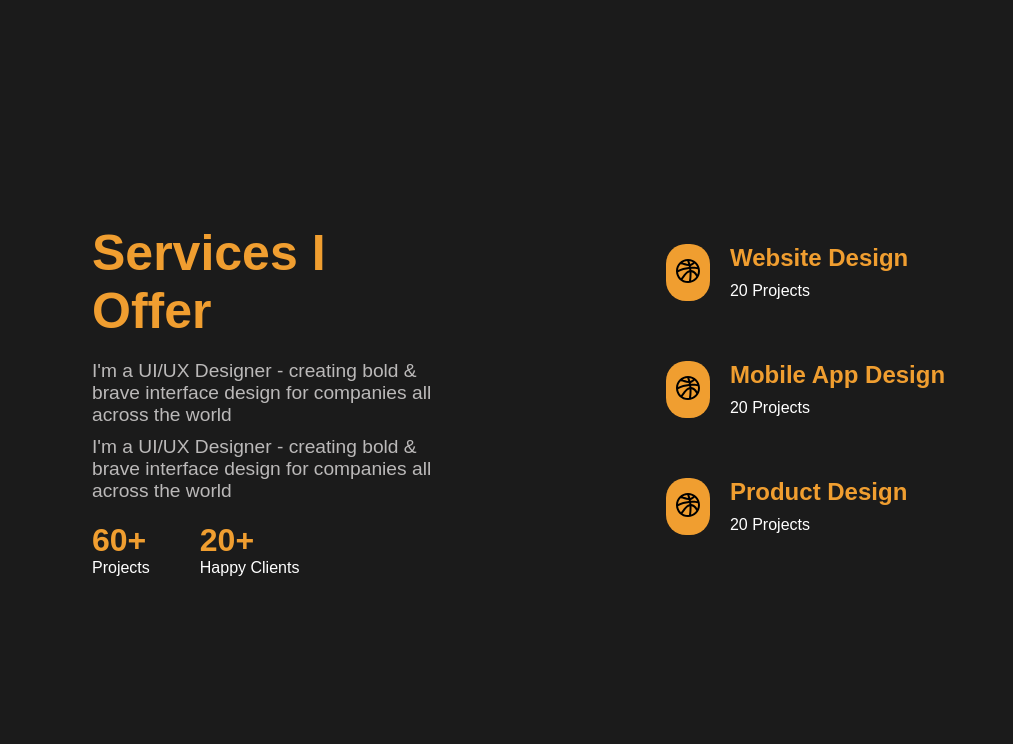
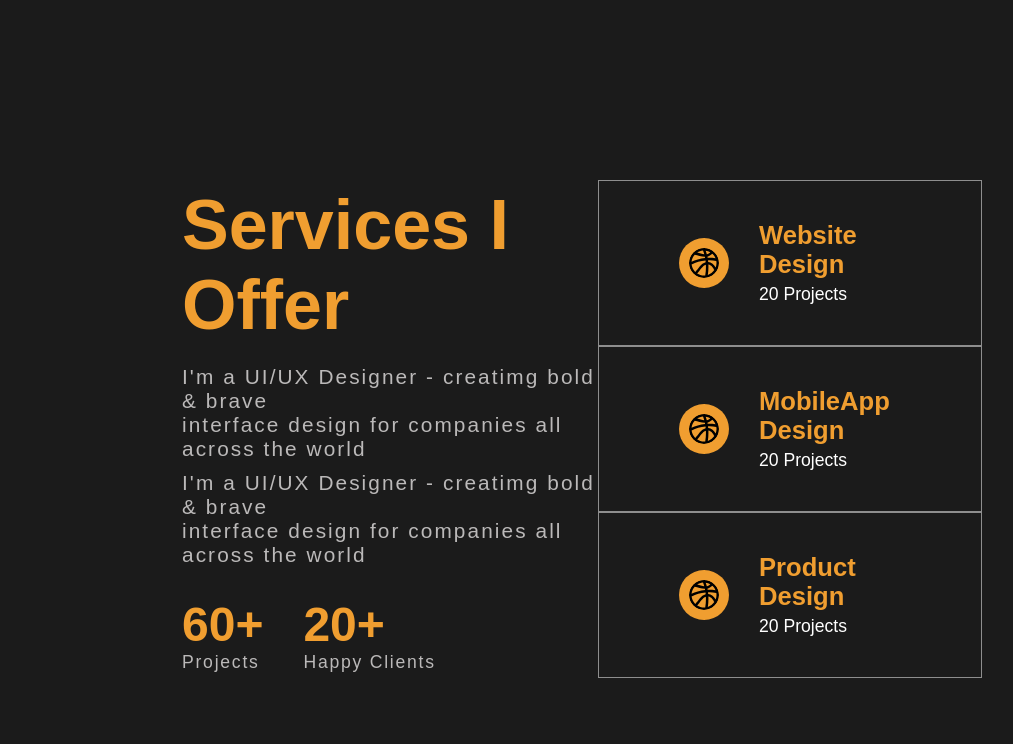
Before and after one commit to santinozc11/Proyecto-web, a plain HTML site: page index.html in a window 1280 px wide. Shown: the part 945-1689 px from the top of the page, without its empty margins (58-1071 px from the left). Drawn offline with Linux system fonts and the light colour scheme.

Commit message:
section services casi terminada

```diff
--- a/css/estilos.css
+++ b/css/estilos.css
@@ -45,9 +45,10 @@ nav a:hover{
     color: rgb(114,114,114);
     border-color:  rgb(240,158,48);
     border-radius: 50px;
-    padding: 10px 50px 10px 40px;
+    padding: 10px 30px 10px 30px;
     cursor: pointer;
     margin-right: 50px;
+    font-size: 1.1em;
 }
 
 .contact-button:hover {
@@ -147,34 +148,38 @@ nav a:hover{
     border-radius: 30px;
 }
 
+
 #services {
-    padding: 150px;
     display: flex;
-    gap: 200px;
-    max-width: 2000px;
-    width: 100%;
+    justify-content: space-between;
+    color: white;
+    padding: 100px 120px;
+    align-items: center;
 }
 
-.services-content{
-    left: -20px;
-    border: white;
+.services-content {
+    margin-left: 120px;
+    max-width: 40%;
+    display: flex;
+    flex-direction: column;
 }
 
 .services-content h1 {
-    font-size: 50px;
+    font-size: 70px;
     margin-bottom: 20px;
     color: rgb(240,158,48);
 }
 
 .services-content p {
+    letter-spacing: 0.1em;
     color: rgb(187, 185, 185);
-    font-size: 1.2rem;
+    font-size: 1.3rem;
     margin-bottom: 10px;
 }
 
 .stats {
     display: flex;
-    gap: 50px;
+    gap: 40px;
     margin-top: 20px;
 }
 
@@ -183,58 +188,60 @@ nav a:hover{
 }
 
 .stats div h3 {
-    font-size: 2rem;
+    font-size: 3rem;
     margin: 0;
-    color: rgb(240,158,48); /* Color del número */
+    color: rgb(240,158,48);
 }
 
 .stats div p {
-    color: white;
-    font-size: 1rem;
+    color:rgb(187, 185, 185);
+    font-size: 1.1rem;
     margin: 0;
 }
 
-/* Lista de servicios */
 .services-list {
+    margin-right: 120px;
     display: flex;
     flex-direction: column;
-    gap: 20px;
-    width: 100%;
 }
 
 .service-item {
+    position: relative;
+    border: 0.5px solid #ffffff81;
     display: flex;
     align-items: center;
-    padding: 20px;
-    border-radius: 10px;
+    padding: 40px 80px;
     transition: transform 0.3s;
 }
 
 .service-item:hover {
-    transform: translateY(-10px);
+    transform: translateX(-30px);
 }
 
-.icon {
+.service-item img {
+    height: 50px;
+    width: 50px;
     background-color: rgb(240,158,48);
-    border-radius: 20px;
-    margin-right: 20px;
+    border-radius: 50%;
     padding: 10px;
-    font-size: 2rem;
-    color: rgb(240,158,48); /* Color del ícono */
+    margin-right: 30px;
 }
 
-.service-info h3 {
-    font-size: 1.5rem;
-    margin-bottom: 10px;
-    color: rgb(240,158,48); /* Color del título del servicio */
+.service-details {
+    display: flex;
+    flex-direction: column;
 }
 
-.service-info p {
-    color: white;
-    font-size: 1rem;
+.service-item h3 {
+    font-size: 1.6rem;
+    margin-bottom: 5px;
+    color: rgb(240,158,48);
+}
+
+.service-item p {
+    font-size: 1.1rem;
     margin: 0;
 }
-
 
 #skillyexp{
     padding: 20px;
--- a/index.html
+++ b/index.html
@@ -49,9 +49,9 @@
 
         <section id="services">
             <div class="services-content">
-                <h1>Services I <br>Offer</h1>
-                <p>I'm a UI/UX Designer - creating bold & brave interface design for companies all across the world</p>
-                <p>I'm a UI/UX Designer - creating bold & brave interface design for companies all across the world</p>
+                <h1 class="title">Services I <br>Offer</h1>
+                <p>I'm a UI/UX Designer - creatimg bold & brave <br>interface design for companies all across the world</p>
+                <p>I'm a UI/UX Designer - creatimg bold & brave <br>interface design for companies all across the world</p>
                 <div class="stats">
                     <div>
                         <h3>60+</h3>
@@ -62,25 +62,26 @@
                         <p>Happy Clients</p>
                     </div>
                 </div>
+
             </div>
             <div class="services-list">
                 <div class="service-item">
-                    <div class="icon"><img src="img/basketball.svg" alt=""></div>
-                    <div class="service-info">
+                    <img src="img/basketball.svg" alt="">
+                    <div class="service-details">
                         <h3>Website Design</h3>
                         <p>20 Projects</p>
                     </div>
                 </div>
                 <div class="service-item">
-                    <div class="icon"><img src="img/basketball.svg" alt=""></div>
-                    <div class="service-info">
-                        <h3>Mobile App Design</h3>
+                    <img src="img/basketball.svg" alt="">
+                    <div class="service-details">
+                        <h3>MobileApp Design</h3>
                         <p>20 Projects</p>
                     </div>
                 </div>
                 <div class="service-item">
-                    <div class="icon"><img src="img/basketball.svg" alt=""></div>
-                    <div class="service-info">
+                    <img src="img/basketball.svg" alt="">
+                    <div class="service-details">
                         <h3>Product Design</h3>
                         <p>20 Projects</p>
                     </div>
```
